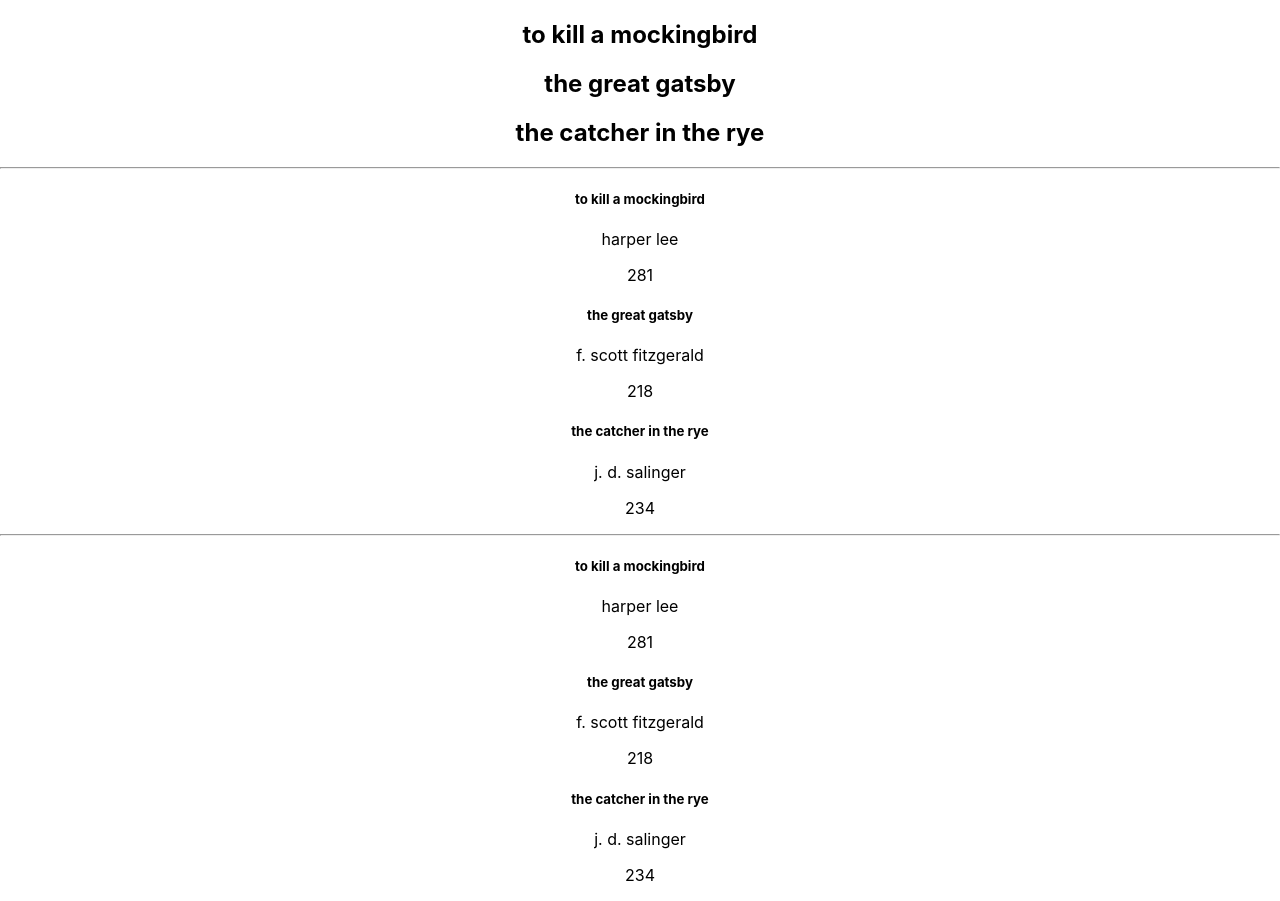
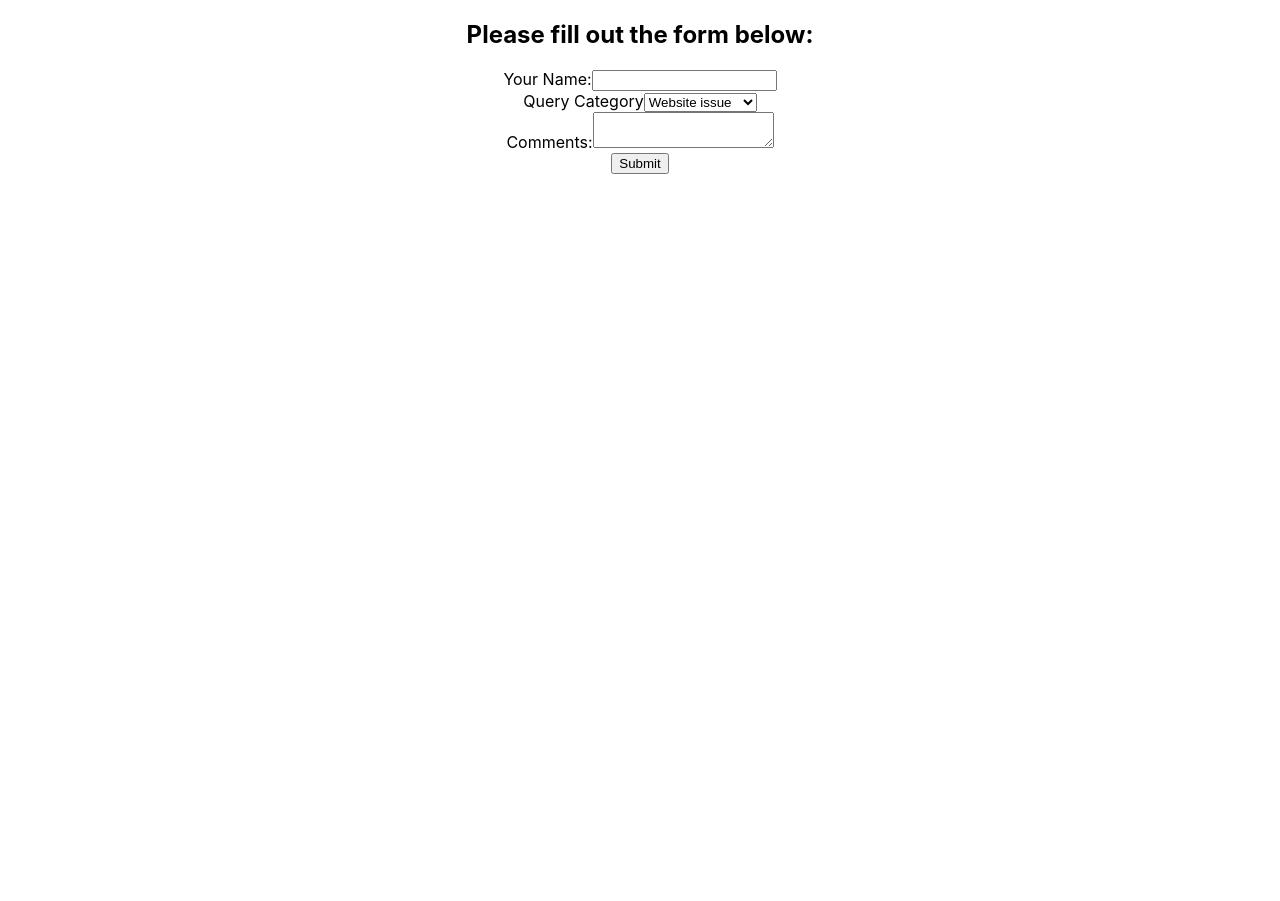
Before and after one commit to alelodato/react, a React (Create React App) app in the folder my-app/: page / in a window 1280 px wide. After the commit the page ends 800 px from the top, so only its background shows below. Built offline with nearby package versions, Linux system fonts and the light colour scheme.

Commit message:
created controlled form

```diff
--- a/my-app/src/App.js
+++ b/my-app/src/App.js
@@ -8,10 +8,11 @@
 import MethodsAsPropsParent from "./components/MethodsAsPropsParent";
 import MethodsAsPropsChild from './components/MethodsAsPropsChild';
 import RenderingLists from './components/RenderingLists';
+import ControlledForm from './components/ControlledForm';
 
 function App() {
   return <div className="App">
-      <RenderingLists />
+      <ControlledForm />
   </div>;
 }
 
--- /dev/null
+++ b/my-app/src/components/ControlledForm.js
@@ -0,0 +1,73 @@
+import React, { Component } from 'react'
+
+export class ControlledForm extends Component {
+  constructor(props) {
+    super(props)
+
+    this.state = {
+      name: '',
+      category: 'website',
+      comments: '',
+    }
+  }
+  handleNameChange = (event) => {
+    this.setState({
+      name: event.target.value
+    })
+  }
+  handleCategoryChange = (event) => {
+    this.setState({
+      category: event.target.value
+    })
+  }
+  handleCommentsChange = (event) => {
+    this.setState({
+      comments: event.target.value
+    })
+  }
+  handleSubmit = (event) => {
+    event.preventDefault();
+    console.log(this.state)
+  }
+  render() {
+    return (
+      <div>
+        <h2>Please fill out the form below:</h2>
+        <form onSubmit={this.handleSubmit}>
+          <div>
+            <label htmlFor='id-name'>Your Name:</label>
+            <input value={this.state.name}
+              onChange={this.handleNameChange}
+              id='id-name'
+              name='name'
+              type='text'
+            />
+          </div>
+          <div>
+            <label htmlFor='id-category'>Query Category</label>
+            <select id='id-category'
+              name='category'
+              value={this.state.category}
+              onChange={this.handleCategoryChange}
+            >
+              <option value='website'>Website issue</option>
+              <option value='general'>General inquiry</option>
+            </select>
+          </div>
+          <div>
+            <label htmlFor='id-comments'>Comments:</label>
+            <textarea
+              id='id-comments'
+              name='comments'
+              value={this.state.comments}
+              onChange={this.handleCommentsChange}
+            />
+          </div>
+          <input type='submit' value="Submit" />
+        </form>
+      </div>
+    )
+  }
+}
+
+export default ControlledForm
```
